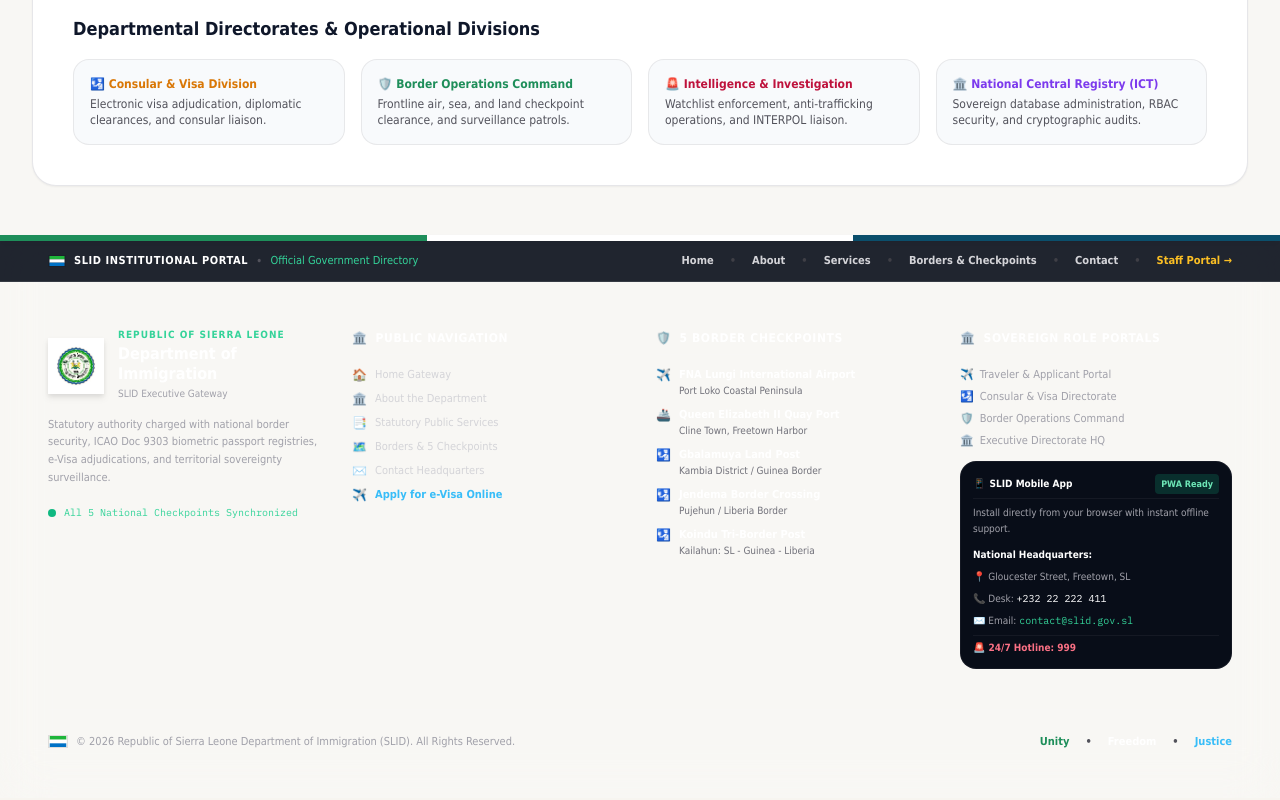
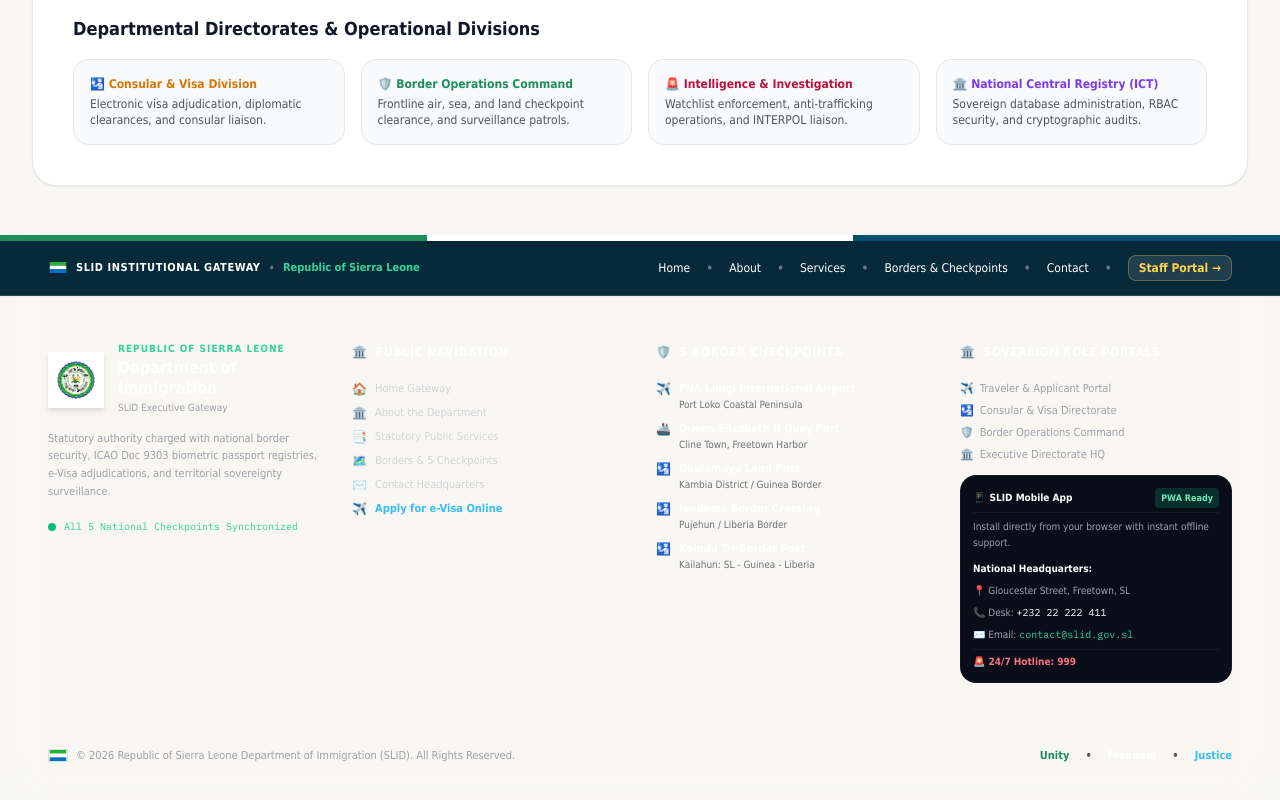
Before and after one commit to Saffa00/Border-control-efficient-for-SLID, a React (Vite) app in the folder frontend/: page /about in a window 1280 px wide. Shown: the part 1296-2096 px from the top of the page. Built offline with nearby package versions, Linux system fonts and the light colour scheme; no server answers.

Commit message:
style(ui): simplify mobile bottom nav with high-contrast active tab pills, refine national tri-color bar visibility, and enhance web footer navbar contrast

```diff
--- a/frontend/src/components/MobileAppBottomNav.tsx
+++ b/frontend/src/components/MobileAppBottomNav.tsx
@@ -109,7 +109,7 @@ export function MobileAppBottomNav() {
   else if (
     path.startsWith("/dashboard") ||
     path.startsWith("/passport") ||
-    path.startsWith("/visa") ||        // covers /visa/new, /visa/:id/status, /visa/:id/payment
+    path.startsWith("/visa") ||
     path.startsWith("/status") ||
     path.startsWith("/payment") ||
     path.startsWith("/notifications") ||
@@ -130,10 +130,10 @@ export function MobileAppBottomNav() {
 
   return (
     <nav
-      aria-label="Mobile Bottom App Navigation"
-      className="sm:hidden fixed bottom-0 left-0 right-0 z-50 bg-[#0B4F6C]/97 backdrop-blur-xl border-t border-white/15 text-white shadow-2xl px-1 py-1 pb-[max(0.4rem,env(safe-area-inset-bottom))]"
+      aria-label="Official Mobile App Bottom Navigation"
+      className="sm:hidden fixed bottom-0 left-0 right-0 z-50 bg-[#072A3A] border-t-2 border-[#1E8E5A] text-white shadow-2xl px-2 py-1.5 pb-[max(0.6rem,env(safe-area-inset-bottom))]"
     >
-      <div className="flex items-center justify-around max-w-md mx-auto">
+      <div className="flex items-center justify-around max-w-md mx-auto gap-1">
         {tabs.map((tab) => {
           const isActive = tab.exact
             ? path === tab.path
@@ -144,21 +144,17 @@ export function MobileAppBottomNav() {
             <Link
               key={tab.name + tab.path}
               to={tab.path}
-              className={`flex flex-col items-center justify-center py-1.5 px-2 rounded-xl transition-all duration-200 relative min-w-[52px] ${
+              className={`flex flex-col items-center justify-center py-1.5 px-2 rounded-xl transition-colors duration-150 flex-1 min-w-[54px] ${
                 isActive
-                  ? "text-amber-400 font-bold scale-105 bg-white/10"
-                  : "text-slate-300/90 hover:text-white active:scale-95"
+                  ? "bg-[#1E8E5A] text-white font-bold shadow-sm"
+                  : "text-slate-300 hover:text-white hover:bg-white/10"
               }`}
             >
-              {/* Active top dot indicator */}
-              {isActive && (
-                <span className="absolute -top-0.5 w-5 h-0.5 rounded-full bg-amber-400 shadow-sm shadow-amber-400/60" />
-              )}
               <IconComp
-                size={isActive ? 22 : 20}
+                size={19}
                 strokeWidth={isActive ? 2.5 : 1.8}
               />
-              <span className="text-[10px] mt-0.5 tracking-tight truncate max-w-[62px] leading-none">
+              <span className="text-[10px] mt-0.5 tracking-tight truncate max-w-[62px] leading-tight font-medium">
                 {tab.name}
               </span>
             </Link>
--- a/frontend/src/components/PublicFooter.tsx
+++ b/frontend/src/components/PublicFooter.tsx
@@ -12,42 +12,45 @@ export function PublicFooter() {
       </div>
 
       {/* 2. Top Horizontal Navbar Alignment Sub-Strip */}
-      <div className="border-b border-white/10 bg-[#080E1A]/90 px-6 sm:px-10 lg:px-12 py-3">
+      <div className="border-b border-white/15 bg-[#072A3A] px-6 sm:px-10 lg:px-12 py-3.5 shadow-sm">
         <div className="max-w-7xl mx-auto flex flex-wrap items-center justify-between gap-4 text-xs">
-          <div className="flex items-center gap-2 text-zinc-300">
-            <SierraLeoneFlag width={18} height={12} />
+          <div className="flex items-center gap-2 text-white">
+            <SierraLeoneFlag width={20} height={13} />
             <span className="font-bold text-white uppercase tracking-wider text-[11px]">
-              SLID Institutional Portal
+              SLID Institutional Gateway
             </span>
-            <span className="text-zinc-600 hidden sm:inline">•</span>
-            <span className="text-emerald-400 hidden sm:inline text-[11px]">
-              Official Government Directory
+            <span className="text-slate-500 hidden sm:inline">•</span>
+            <span className="text-emerald-400 font-semibold hidden sm:inline text-[11px]">
+              Republic of Sierra Leone
             </span>
           </div>
 
           {/* Clean Horizontal Navbar Links */}
-          <div className="flex flex-wrap items-center gap-4 text-[11px] font-semibold">
-            <Link to="/" className="text-zinc-300 hover:text-emerald-400 transition">
+          <div className="flex flex-wrap items-center gap-4 text-xs font-semibold">
+            <Link to="/" className="text-white hover:text-emerald-400 transition font-medium">
               Home
             </Link>
-            <span className="text-zinc-700">•</span>
-            <Link to="/about" className="text-zinc-300 hover:text-emerald-400 transition">
+            <span className="text-slate-500">•</span>
+            <Link to="/about" className="text-white hover:text-emerald-400 transition font-medium">
               About
             </Link>
-            <span className="text-zinc-700">•</span>
-            <Link to="/services" className="text-zinc-300 hover:text-emerald-400 transition">
+            <span className="text-slate-500">•</span>
+            <Link to="/services" className="text-white hover:text-emerald-400 transition font-medium">
               Services
             </Link>
-            <span className="text-zinc-700">•</span>
-            <Link to="/borders" className="text-zinc-300 hover:text-emerald-400 transition">
+            <span className="text-slate-500">•</span>
+            <Link to="/borders" className="text-white hover:text-emerald-400 transition font-medium">
               Borders &amp; Checkpoints
             </Link>
-            <span className="text-zinc-700">•</span>
-            <Link to="/contact" className="text-zinc-300 hover:text-emerald-400 transition">
+            <span className="text-slate-500">•</span>
+            <Link to="/contact" className="text-white hover:text-emerald-400 transition font-medium">
               Contact
             </Link>
-            <span className="text-zinc-700">•</span>
-            <Link to="/staff/login" className="text-amber-400 hover:text-amber-300 transition">
+            <span className="text-slate-500">•</span>
+            <Link
+              to="/staff/login"
+              className="text-amber-300 hover:text-amber-200 transition font-bold bg-white/10 px-2.5 py-1 rounded-lg border border-amber-300/30"
+            >
               Staff Portal &rarr;
             </Link>
           </div>
```
